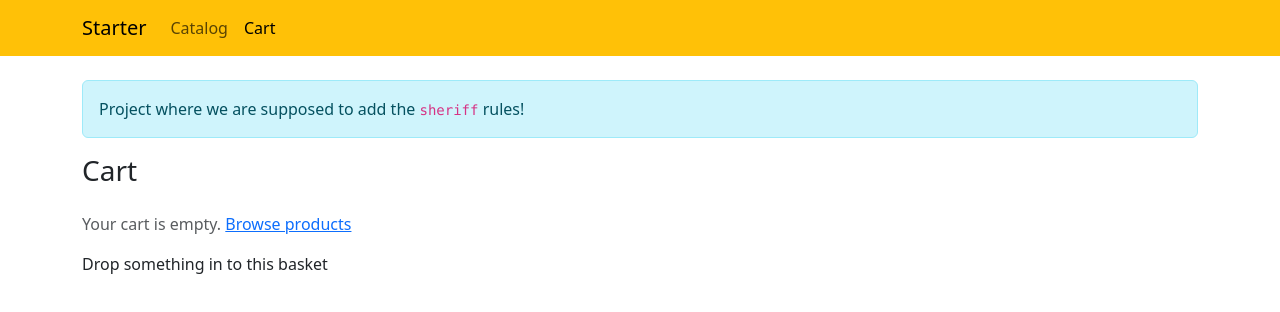
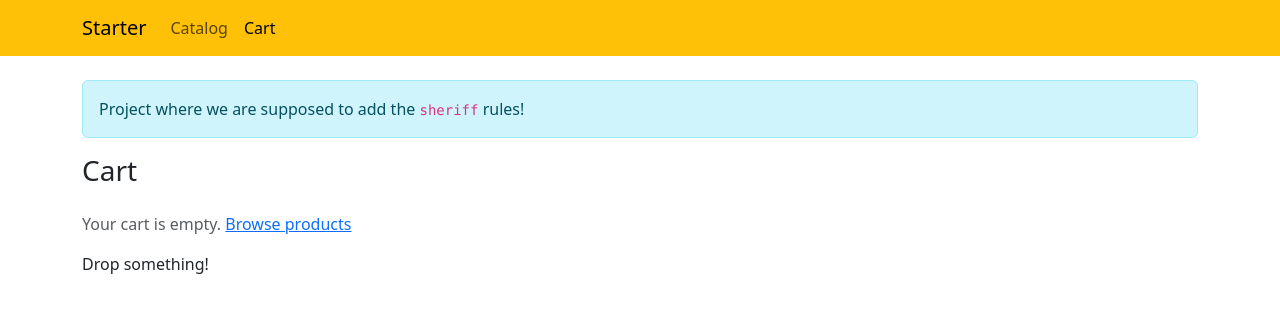
Before and after one commit to michaljabi/20261106-angular-signals-and-state, an Angular app in the folder sheriff-starter/: page /cart in a window 1280 px wide. Shown: the top 312 px of the page. Built offline with nearby package versions, Linux system fonts and the light colour scheme.

Commit message:
explain: signal REQUIRED when zoneless - for data changing in time.

```diff
--- a/sheriff-starter/src/app/features/cart/cart-page.ts
+++ b/sheriff-starter/src/app/features/cart/cart-page.ts
@@ -1,4 +1,4 @@
-import { Component, inject, signal } from '@angular/core';
+import { ChangeDetectionStrategy, Component, inject, signal } from '@angular/core';
 import { RouterLink } from '@angular/router';
 import { PricePipe } from '../../shared';
 import { CartStore } from './cart-store';
@@ -40,12 +40,23 @@ import { CartStore } from './cart-store';
 
     {{ dropText() }}
   `,
+  // changeDetection: ChangeDetectionStrategy.Eager,
 })
 export class CartPage {
   protected readonly cart = inject(CartStore);
 
   protected readonly dropText = signal('Drop something in to this basket');
 
+  // protected someText = '??';
+
+  constructor() {
+    setTimeout(() => {
+      //
+      // this.someText = '!!';
+      this.dropText.set('Drop something!');
+    }, 3000);
+  }
+
   saySomething() {
     // this.dropText = signal('');
   }
```
